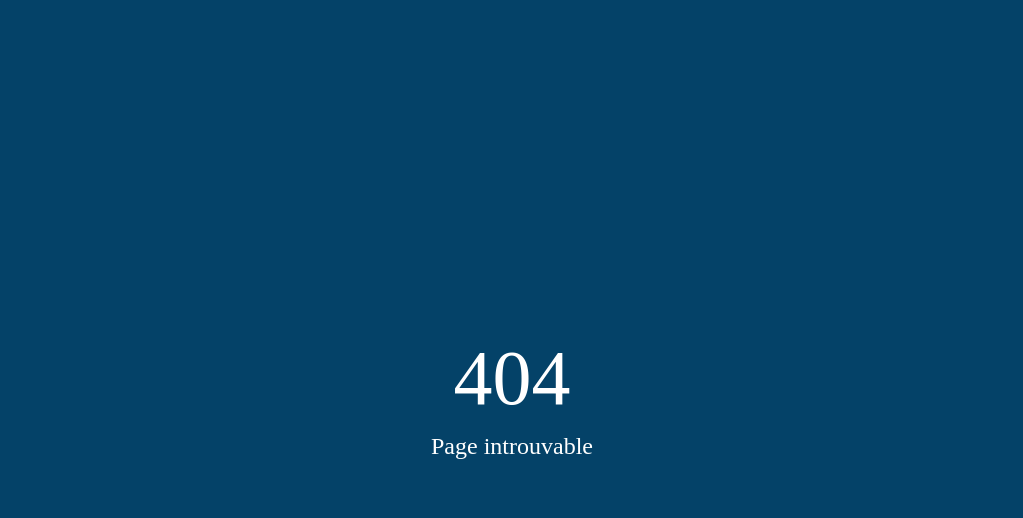
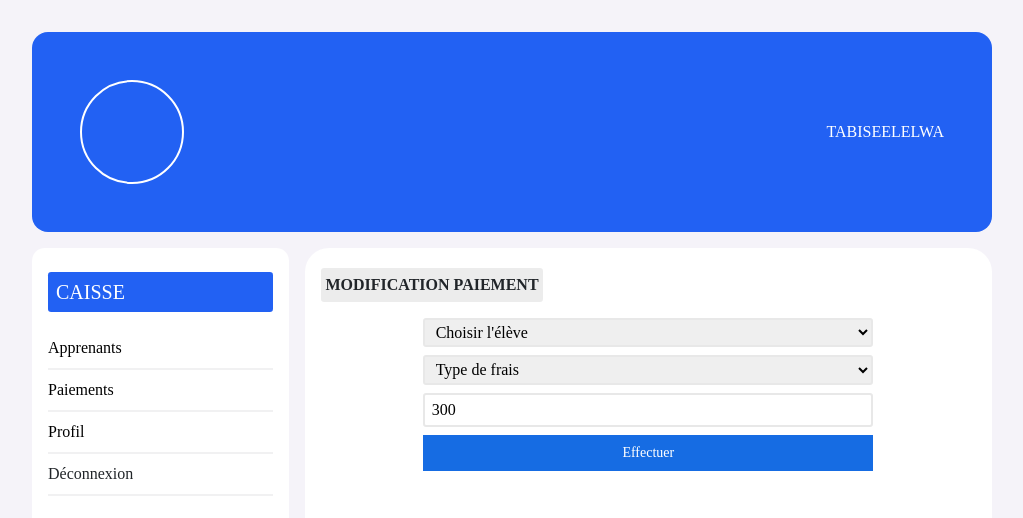
Before and after one commit to tabiseelelwa/shule-frontend, a React (Create React App) app: page /caisse/modif-paie in a window 1280 px wide. Before the commit this address had no page. Shown: the top 518 px of the page, without its empty margins (128-1151 px from the left). Built offline with nearby package versions, Linux system fonts and the light colour scheme.

Commit message:
optimisation de modification 'eleve' et 'paiement'

```diff
--- a/src/Pages/Caisse/ModifPaiement.js
+++ b/src/Pages/Caisse/ModifPaiement.js
@@ -22,7 +22,7 @@
             <option value="Féminin">Frais admin</option>
             <option value="Féminin">Frais techniques</option>
           </select>
-          <input type="number" placeholder="Montant payé" />
+          <input type="number" placeholder="Montant payé" value={300} />
           <button>Effectuer</button>
         </form>
       </div>
--- a/src/Pages/Caisse/profil.js
+++ b/src/Pages/Caisse/profil.js
@@ -1,6 +1,6 @@
 import React from "react";
 import { Link } from "react-router-dom";
-import image from "./profil/image.jpg";
+import image from "./images/image.jpg";
 import { FaEdit } from "react-icons/fa";
 const Profil = () => {
   return (
```
Also changed, not shown: src/App.js (+12 -0 lines).
